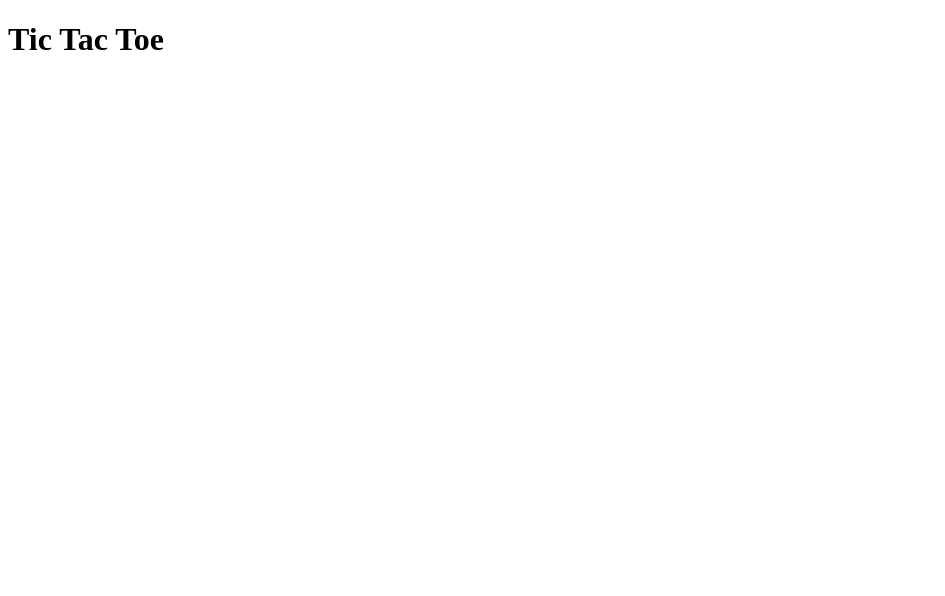
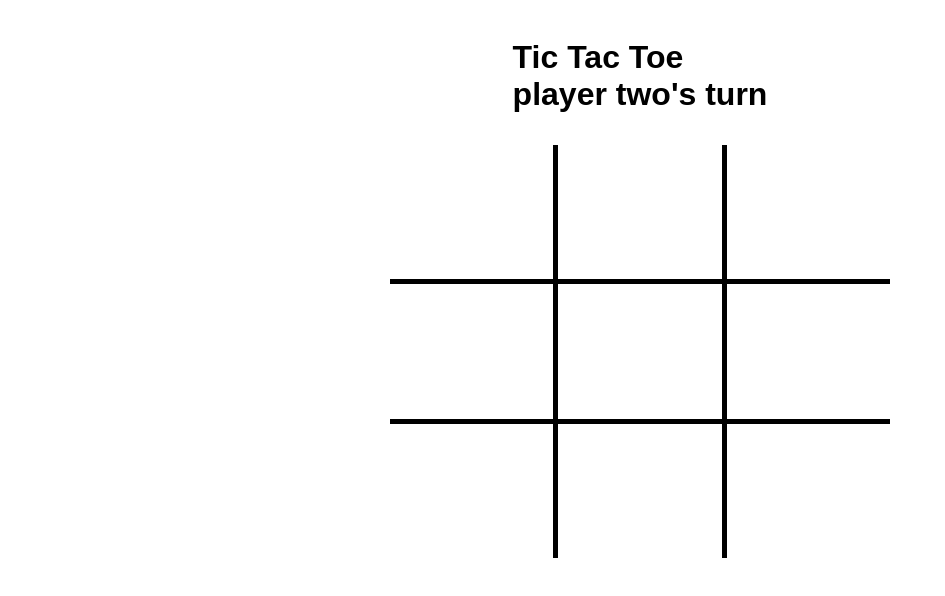
Before and after one commit to Jordan-9999/Tic-Tac-Toe, a plain HTML site: page index.html in a window 1280 px wide. Shown: the whole page, without its empty margins (0-945 px from the left). Drawn offline with Linux system fonts and the light colour scheme.

Commit message:
Created game display function, css grid display
Created a function to create buttons for every item
in the gameBoardArray. When button is clicked, turn result
determines whether a "X" or "O" is displayed on button which
is now disabled. Player's turn is also displayed and appended below
the title of the game.
Created CSS grid layout to replicate tic tac toe board.

```diff
--- a/index.html
+++ b/index.html
@@ -2,12 +2,13 @@
 <html lang="en">
 <head>
     <meta charset="UTF-8">
-    <meta name="viewport" content="width=device-width, initial-scale=1.0">
+    <meta name="viewport" content="width=device-width, initial-scale=1, minimum-scale=1">
     <link rel="stylesheet" href="style.css">
     <title>Tic Tac Toe</title>
 </head>
 <body>
-    <h1>Tic Tac Toe</h1>
+    <h1 id="game-title">Tic Tac Toe</h1>
+    <div id="game-container"></div>
 
     <script src="script.js"></script>
 </body>
--- a/script.js
+++ b/script.js
@@ -17,7 +17,7 @@ const gameBoard = (function (){
 
 
 
-const gameTurnsFunction = (function (){
+const gameTurnsObj = (function (){
 const gameTurns = {
  start : "game start",
  playerOneTurn : "player one's turn",
@@ -27,21 +27,21 @@ return gameTurns;
 })();
 
  const turn = function(){
-if(gameTurnsFunction.start == "game start"){
-    const option1 = gameTurnsFunction.playerOneTurn;
-    const option2 = gameTurnsFunction.playerTwoTurn;
+if(gameTurnsObj.start == "game start"){
+    const option1 = gameTurnsObj.playerOneTurn;
+    const option2 = gameTurnsObj.playerTwoTurn;
     const chosenOption = Math.random() < 0.5 ? option1 : option2;
     result = chosenOption;
-    gameTurnsFunction.start = result;
+    gameTurnsObj.start = result;
     //console.log("random initial choice was made");
   }
 
 else{
-  if(result == gameTurnsFunction.playerOneTurn){
-    result = gameTurnsFunction.playerTwoTurn;
+  if(result == gameTurnsObj.playerOneTurn){
+    result = gameTurnsObj.playerTwoTurn;
   }
-  else{result = gameTurnsFunction.playerOneTurn};};
-
+  else{result = gameTurnsObj.playerOneTurn};};
+  console.log(result);
   return result;
  };
 
@@ -61,12 +61,14 @@ else{
   let result = "no match";
 
   for(let i=0; i< winningCombinations.length; i++){
-    console.log(playerOne.playerOneArray, playerTwo.playerTwoArray, winningCombinations[i]);
+    //console.log(playerOne.playerOneArray, playerTwo.playerTwoArray, winningCombinations[i]);
     if (winningCombinations[i].every(item => playerOne.playerOneArray.includes(item)) === true){
       result = "player one wins";
+      console.log("player one match");
     }
     else if(winningCombinations[i].every(item => playerTwo.playerTwoArray.includes(item)) === true){
       result = "player two wins";
+      console.log("player two match");
     }
   };
   return result;
@@ -80,6 +82,10 @@ const gameOver = function(){
   else if(checkForCombinations() == "player two wins"){
     alert("player two wins")
   }
+
+  else if(gameBoard.gameBoardArr.length === 0){
+    alert("it's a tie!")
+  }
 };
 
 
@@ -92,29 +98,63 @@ const gameOver = function(){
    if(turnResult == "player one's turn"){
     playerOne.playerOneArray.push(...splicedNum);
     playerOne.playerOneArray.sort();
-    console.log(playerOne.playerOneArray, "player one");
+    //console.log(playerOne.playerOneArray, "player one");
    }
    else{
     playerTwo.playerTwoArray.push(...splicedNum);
     playerTwo.playerTwoArray.sort();
-    console.log(playerTwo.playerTwoArray, "player two");
+   // console.log(playerTwo.playerTwoArray, "player two");
    }
 
 
 checkForCombinations();
 gameOver();
+return turnResult;
+ };
 
- };
+const display = {
+
+ gameBoardDisplay : function(){
+  let gameTitle = document.getElementById("game-title");
+  let turnCard = document.createElement("div");
+  let turnDisplay = turn();
+  turnCard.textContent = turnDisplay;
+  gameTitle.appendChild(turnCard);
+
+  let gameContainer = document.getElementById("game-container");
+  for(let i=0; i < gameBoard.gameBoardArr.length; i++){
+    let gameBoardButton = document.createElement("button")
+    let gameBoardButtonValue = gameBoard.gameBoardArr[i];
+
+    gameContainer.appendChild(gameBoardButton);
+    gameBoardButton.addEventListener('click', function(){
+      if(turnDisplay === "player one's turn"){gameBoardButton.textContent = "X"}
+      else{gameBoardButton.textContent = "O"}
+
+      turnDisplay = playerMark(gameBoardButtonValue);
+      turnCard.textContent = turnDisplay;
+      gameBoardButton.disabled = true;
+    });
+  }
+
+
+}
+
+};
+display.gameBoardDisplay();
 
 
 
 
 
-
-
+/*
+playerMark(1);
+playerMark(2);
+playerMark(8);
+playerMark(4);
 playerMark(3);
 playerMark(6);
-playerMark(1);
-playerMark(4);
-playerMark(2);
-console.log(gameBoard);
+playerMark(5);
+playerMark(9);
+playerMark(7);*/
+console.log(gameBoard.gameBoardArr);
--- a/style.css
+++ b/style.css
@@ -0,0 +1,46 @@
+
+body{
+    display:flex;
+    align-items:center;
+    justify-content: center;
+    flex-direction: column;
+    height:100vh;
+    background-color:white;
+    font-family:Arial, Helvetica, sans-serif;
+}
+#game-title{
+
+    padding:10px;
+}
+
+#game-container{
+
+    display:grid;
+    grid-template-columns:auto auto auto;
+    gap:5px;
+    background-color:black;
+    width:90%;
+    min-width:300px;
+    max-width:500px;
+    height:55%;
+    min-height:300px;
+    max-height:500px;
+    padding:0px;
+    margin-bottom:250px;
+
+}
+button{
+    height:100%;
+    min-height:100px;
+    max-height:300px;
+    width:100%;
+    min-width:100px;
+    max-width:300px;
+    font-size:5.0rem;
+    color:black;
+    font-weight: bold;
+    background-color:white;
+    border-style: none;
+    gap:0px;
+
+}
```
